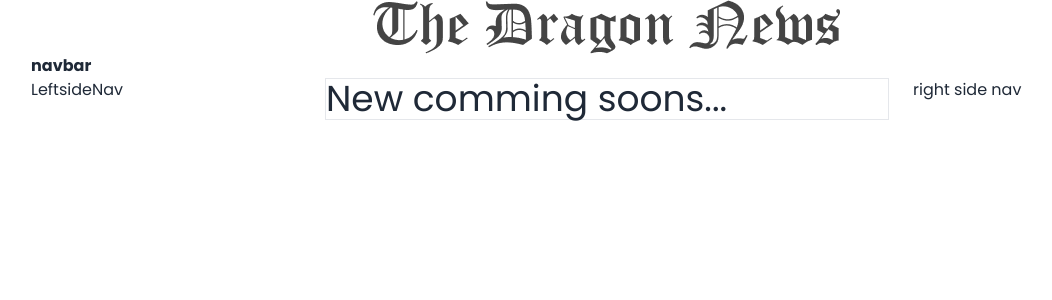
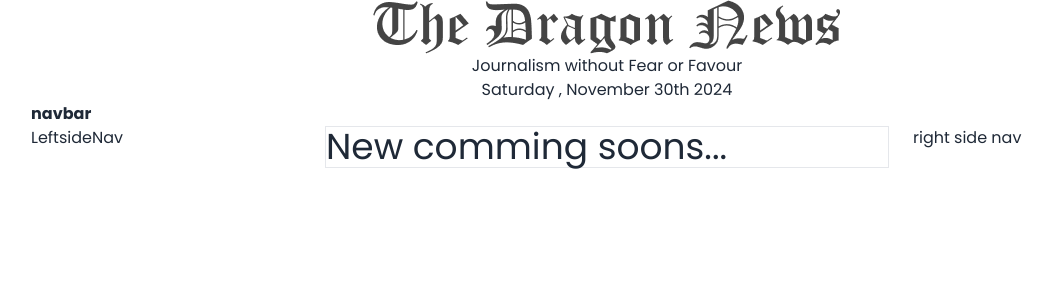
Before and after one commit to SI-Tanbir/Phinex-news, a React (Vite) app: page / in a window 1280 px wide. Shown: the top 300 px of the page, without its empty margins (33-1085 px from the left). Built offline with nearby package versions, Linux system fonts and the light colour scheme.

Commit message:
addding date with node pacage name moment ...that's awesome

```diff
--- a/package.json
+++ b/package.json
@@ -11,6 +11,7 @@
   },
   "dependencies": {
     "firebase": "^11.0.2",
+    "moment": "^2.30.1",
     "react": "^18.3.1",
     "react-dom": "^18.3.1",
     "react-router": "^7.0.1"
--- a/src/Pages/Shared/Header/Header.jsx
+++ b/src/Pages/Shared/Header/Header.jsx
@@ -1,11 +1,22 @@
 
 import React from 'react'
 
+
 import headerLogo from '../../../assets/logo.png'
+import moment from 'moment/moment'
 
 const Header = () => {
   return (
-    <div> <img className=' m-auto' src={headerLogo} alt="header_logo" /></div>
+    <div> <img className=' m-auto' src={headerLogo} alt="header_logo" />
+        <div className='text-center'>
+
+        <p>Journalism without Fear or Favour</p>
+        <p>{moment().format('dddd , MMMM Do YYYY')}</p>
+
+
+        </div>
+
+    </div>
   )
 }
 
```
Also changed, not shown: 1 other file (tests, documents, lock files or other folders).
